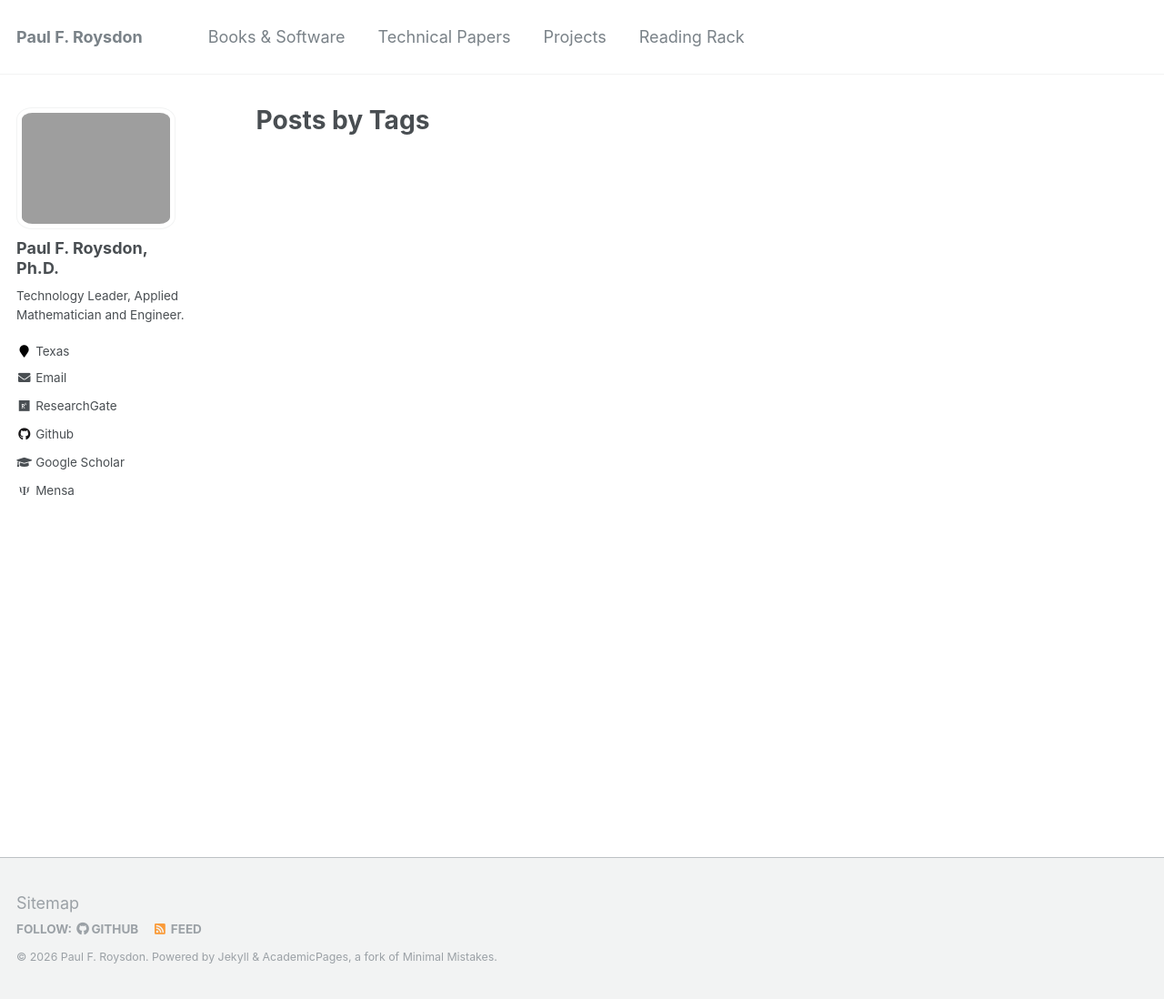
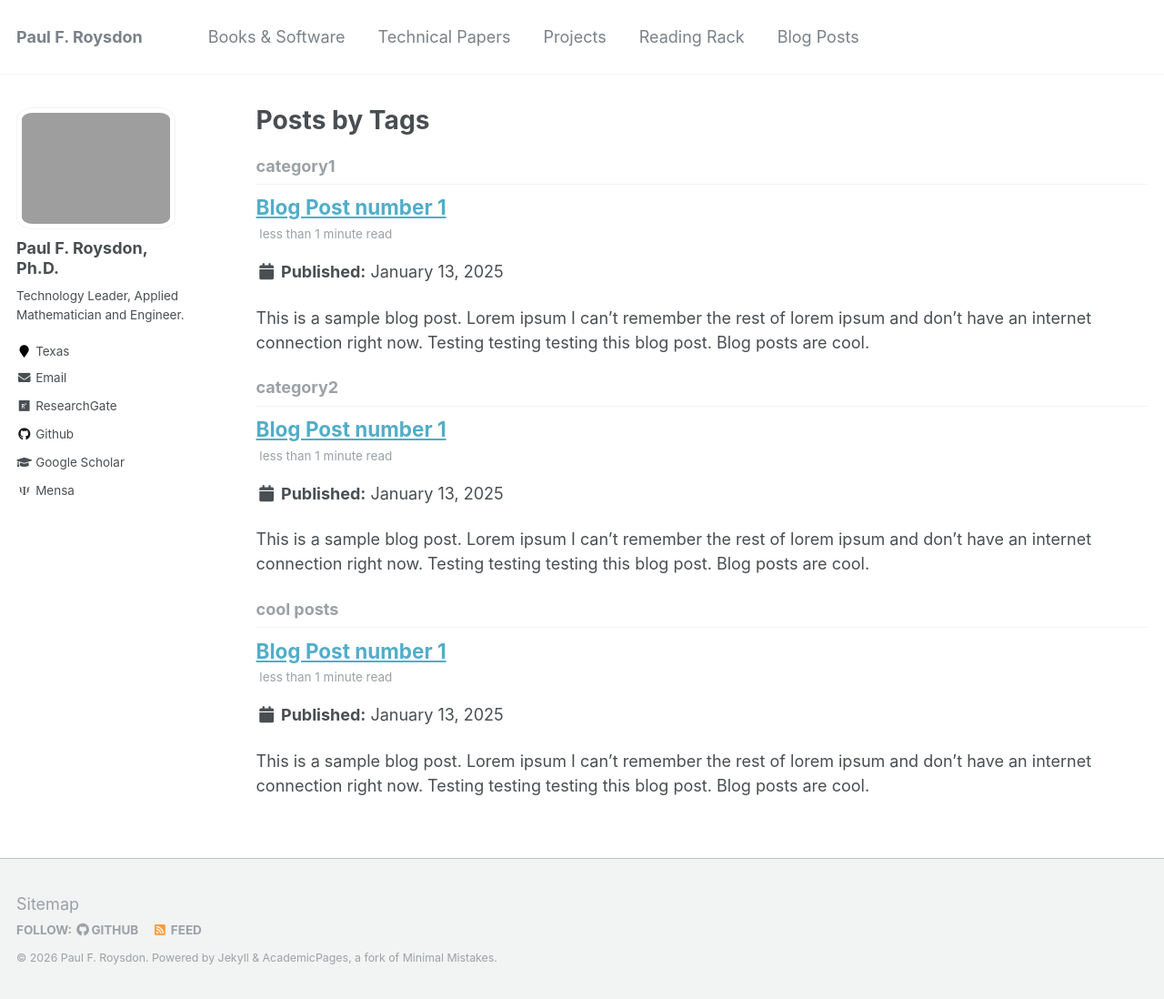
Before and after one commit to pfroysdon/pfroysdon.github.io, a Jekyll site: the page built from _pages/tag-archive.html, in a window 1280 px wide and 1098 px high. Shown: the whole window at 91% size. Built offline with Jekyll 4.4.1, drawn with Linux system fonts in a browser that asks for light colours; some web fonts are replaced.

Commit message:
added blog

```diff
--- a/_data/navigation.yml
+++ b/_data/navigation.yml
@@ -29,8 +29,8 @@
 #  - title: "Portfolio"
 #    url: /portfolio/
 
-#  - title: "Blog Posts"
-#    url: /year-archive/
+  - title: "Blog Posts"
+    url: /posts/
 
 # - title: "CV"
 #   url: /cv/
--- /dev/null
+++ b/_pages/blog.md
@@ -0,0 +1,23 @@
+---
+layout: archive
+title: "Blog Posts"
+permalink: /blog/
+author_profile: true
+---
+
+{% include base_path %}
+
+This is a sample blog post. Lorem ipsum I can't remember the rest of lorem ipsum and don't have an internet connection right now. Testing testing testing this blog post. Blog posts are cool.
+<br><br>
+
+
+-----------------------------------------------------------------------------------
+# Blog 1
+The [**Roysdon AI & Cyber Toolbox**](https://pfroysdon.github.io/projects/roysdon_ai/) brings together applied mathematics, modern machine learning, and cyber-network analysis into a cohesive engineering toolkit.  This toolbox reflects both peer-reviewed research and operational analytics work.
+<br><br>
+
+
+-----------------------------------------------------------------------------------
+# Blog 2
+The [**Roysdon Aero Toolbox**](https://pfroysdon.github.io/projects/roysdon_aero/) is an industry-grade full-stack aircraft and missile engineering environment, spanning conceptual design, high-fidelity simulation, flight controls, and embedded real-time software.  The tools in this toolbox were used to develop, flight test and deploy multiple Military aircraft.
+<br><br>
--- /dev/null
+++ b/_posts/2025-01-13-blog-post-1.md
@@ -0,0 +1,20 @@
+---
+title: 'Blog Post number 1'
+date: 2025-01-13
+permalink: /posts/2025/01/blog-post-1/
+tags:
+  - cool posts
+  - category1
+  - category2
+---
+
+This is a sample blog post. Lorem ipsum I can't remember the rest of lorem ipsum and don't have an internet connection right now. Testing testing testing this blog post. Blog posts are cool.
+
+Headings are cool
+======
+
+You can have many headings
+======
+
+Aren't headings cool?
+------
```
